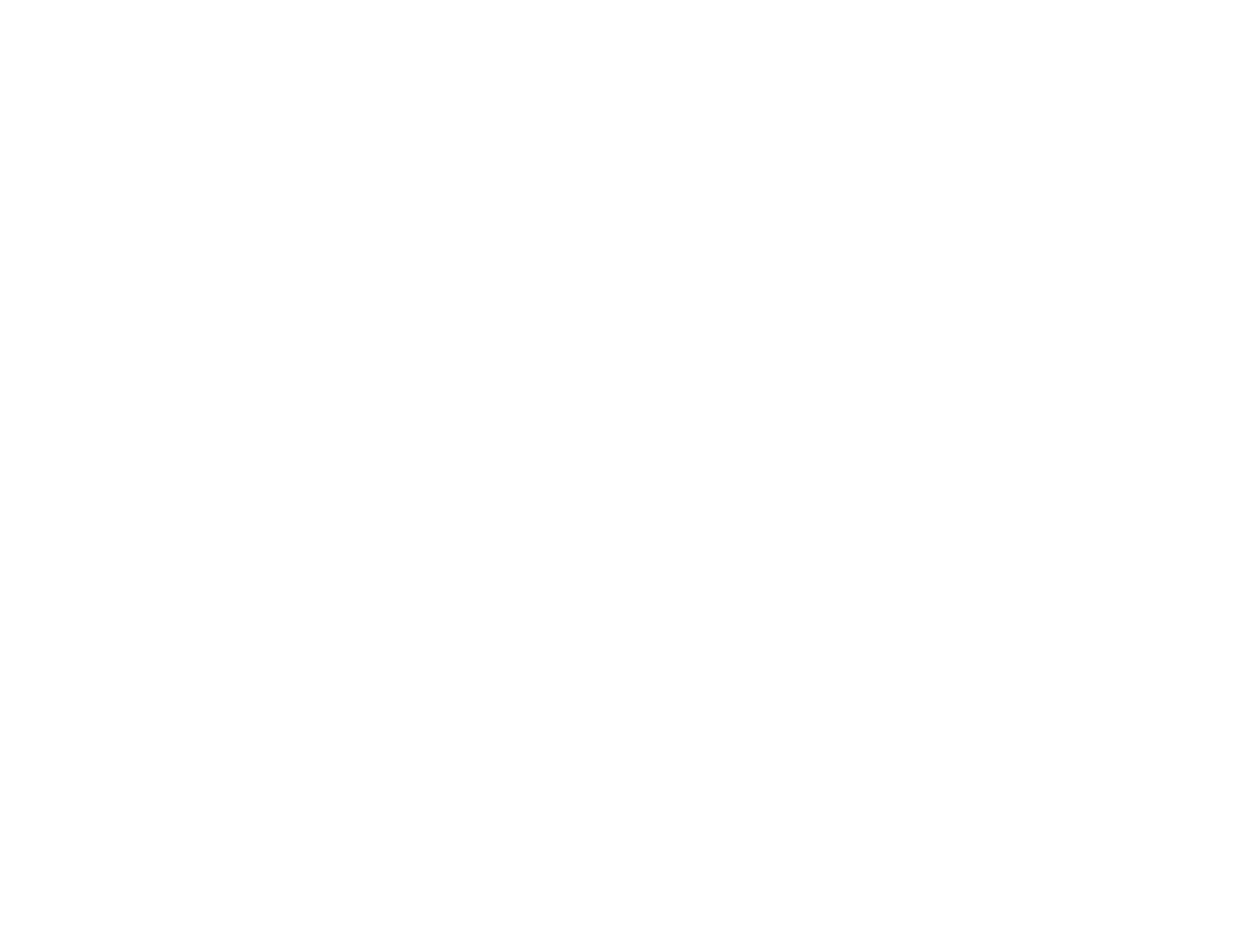
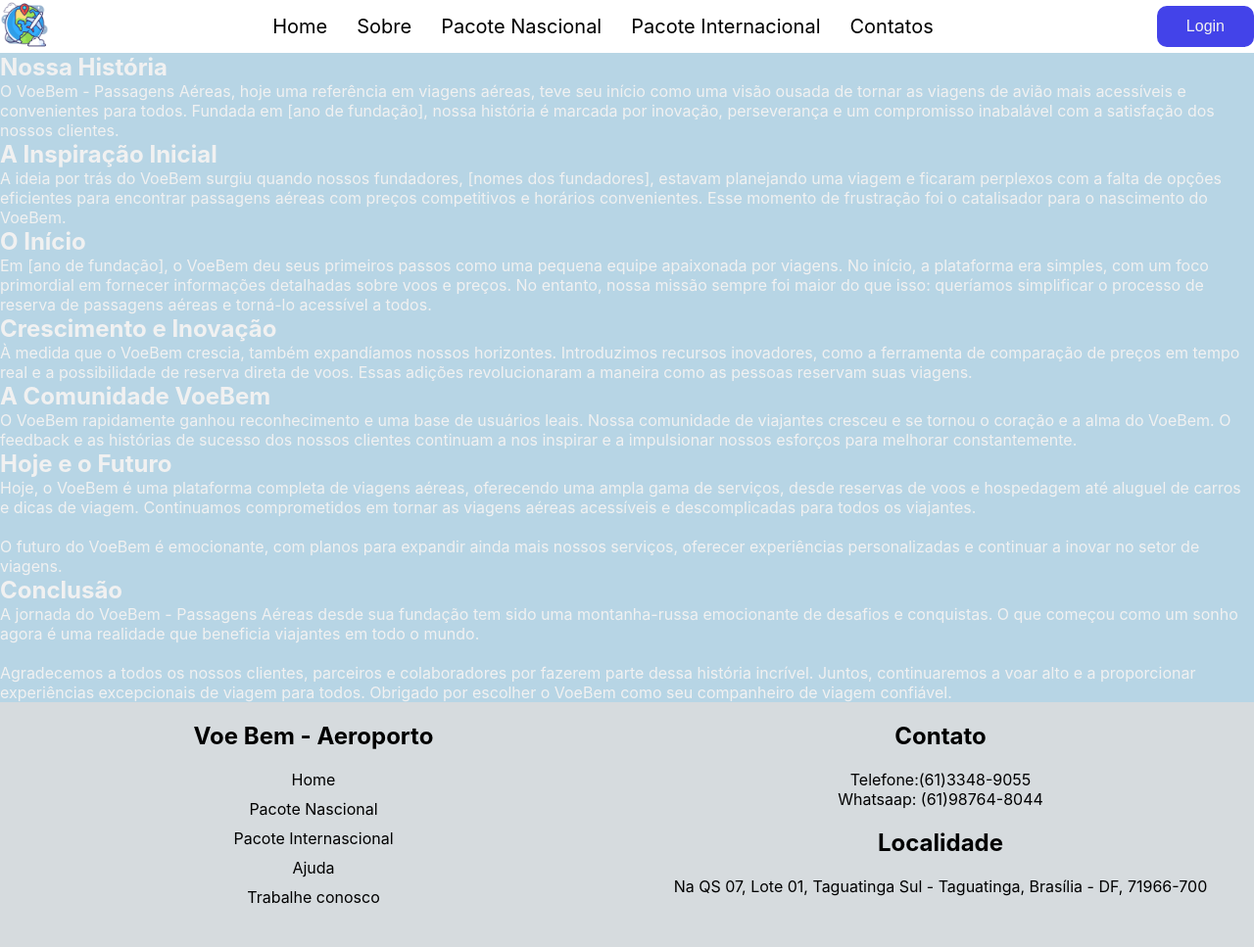
Before and after one commit to izabelle20/VoeBemPassagensAereas, a plain HTML site: page sobre.html in a window 1280 px wide. Shown: the whole page at 98% size. Before the commit the page ends 800 px from the top, so only its background shows below. Drawn offline with Linux system fonts and the light colour scheme.

Commit message:
Add files via upload

```diff
--- a/CSS/index.css
+++ b/CSS/index.css
@@ -84,7 +84,7 @@ main {
   background-image: url(../img/fundo.jpg);
   background-repeat: no-repeat;
   background-size: cover;
-  padding-top: 200px;
+  padding: 100px;
 }
 
 .top-main {
--- /dev/null
+++ b/CSS/sobre.css
@@ -0,0 +1,30 @@
+body {
+    font-family: Arial, sans-serif;
+    margin: 0;
+    padding: 0;
+    background-color: #f5f5f5;
+}
+
+header {
+    background-color: #333;
+    color: #fff;
+    text-align: center;
+    padding: 20px 0;
+}
+
+h1 {
+    font-size: 36px;
+}
+
+.container-historia {
+    max-width: 800px;
+    margin: 20px auto;
+    padding: 20px;
+    background-color: #fff;
+    box-shadow: 0 0 10px rgba(0, 0, 0, 0.1);
+}
+
+p {
+    font-size: 18px;
+    line-height: 1.6;
+}
--- a/nacional.html
+++ b/nacional.html
@@ -6,7 +6,7 @@
     <meta http-equiv="X-UA-Compatible" content="IE=edge">
     <meta name="viewport" content="width=device-width, initial-scale=1.0">
     <title>Voe Bem - Passagens Aeréas</title>
-    <link rel="stylesheet" href="CSS/index.css">
+    <link rel="stylesheet" href="CSS/nacional.css">
     <link rel="shortcut icon" href="img/icone.png" type="image/x-icon">
 </head>
 
@@ -56,7 +56,7 @@
                     </div>
                     <div class="blog-text">
                         <span>Ida e Volta / R$ 1.221n</span>
-                        <a href="#" class="blog-title">Quer viajar de ferias com a sua familia, vem para Natal ]</a>
+                        <a href="#" class="blog-title">Quer viajar de ferias com a sua familia, vem para Natal</a>
                         <p>Natal é a capital do estado de Rio Grande do Norte, na extremidade nordeste do Brasil. </p>
                         <a href="carrinho_de_compras_nacional.html">Reservar Agora</a>
                     </div>
--- a/sobre.html
+++ b/sobre.html
@@ -0,0 +1,143 @@
+<!DOCTYPE html>
+<html lang="pt-BR">
+
+<head>
+    <meta charset="UTF-8">
+    <meta http-equiv="X-UA-Compatible" content="IE=edge">
+    <meta name="viewport" content="width=device-width, initial-scale=1.0">
+    <title>Voe Bem - Passagens Aeréas</title>
+    <link rel="stylesheet" href="CSS/pagamento.css">
+    <link rel="shortcut icon" href="img/icone.png" type="image/x-icon">
+</head>
+
+<body>
+    <div class="container">
+        <header>
+            <div class="logo">
+                <img src="img/icone.png" alt="">
+            </div>
+
+            <div class="menu">
+                <ul>
+                  <li>
+                    <a href="index.html">Home</a>
+                  </li>
+                  <li>
+                    <a href="sobre.html ">Sobre</a>
+                  </li>
+                  <li>
+                    <a href="nacional.html">Pacote Nascional</a>
+                  </li>
+                  <li>
+                    <a href="internacional.html">Pacote Internacional</a>
+                  </li>
+                  <li>
+                    <a href="contatos.html">Contatos</a>
+                  </li>
+                </ul>
+              </div>
+
+            <div class="button">
+                <button>
+                    <a href="login.html">Login</a>
+                </button>
+            </div>
+        </header>
+
+    <div class="container-historia">
+        <h2>Nossa História</h2>
+        <p>O VoeBem - Passagens Aéreas, hoje uma referência em viagens aéreas, teve seu início como uma visão ousada de
+            tornar as viagens de avião mais acessíveis e convenientes para todos. Fundada em [ano de fundação], nossa
+            história é marcada por inovação, perseverança e um compromisso inabalável com a satisfação dos nossos
+            clientes.</p>
+
+        <h2>A Inspiração Inicial</h2>
+        <p>A ideia por trás do VoeBem surgiu quando nossos fundadores, [nomes dos fundadores], estavam planejando uma
+            viagem e ficaram perplexos com a falta de opções eficientes para encontrar passagens aéreas com preços
+            competitivos e horários convenientes. Esse momento de frustração foi o catalisador para o nascimento do
+            VoeBem.</p>
+
+        <h2>O Início</h2>
+        <p>Em [ano de fundação], o VoeBem deu seus primeiros passos     como uma pequena equipe apaixonada por viagens. No
+            início, a plataforma era simples, com um foco primordial em fornecer informações detalhadas sobre voos e
+            preços. No entanto, nossa missão sempre foi maior do que isso: queríamos simplificar o processo de reserva
+            de passagens aéreas e torná-lo acessível a todos.</p>
+
+        <h2>Crescimento e Inovação</h2>
+
+        <p> À medida que o VoeBem crescia, também expandíamos nossos horizontes. Introduzimos recursos inovadores, como a
+        ferramenta de comparação de preços em tempo real e a possibilidade de reserva direta de voos. Essas adições
+        revolucionaram a maneira como as pessoas reservam suas viagens.</p>
+
+        <h2>A Comunidade VoeBem</h2>
+
+        <p>O VoeBem rapidamente ganhou reconhecimento e uma base de usuários leais. Nossa comunidade de viajantes cresceu e
+        se tornou o coração e a alma do VoeBem. O feedback e as histórias de sucesso dos nossos clientes continuam a nos
+        inspirar e a impulsionar nossos esforços para melhorar constantemente.</p>
+
+        <h2>Hoje e o Futuro</h2>
+
+        <p>Hoje, o VoeBem é uma plataforma completa de viagens aéreas, oferecendo uma ampla gama de serviços, desde
+        reservas de voos e hospedagem até aluguel de carros e dicas de viagem. Continuamos comprometidos em tornar as
+        viagens aéreas acessíveis e descomplicadas para todos os viajantes. <br><br>
+
+        O futuro do VoeBem é emocionante, com planos para expandir ainda mais nossos serviços, oferecer experiências
+        personalizadas e continuar a inovar no setor de viagens.</p>
+
+        <h2>Conclusão</h2>
+
+        <p>A jornada do VoeBem - Passagens Aéreas desde sua fundação tem sido uma montanha-russa emocionante de desafios e
+        conquistas. O que começou como um sonho agora é uma realidade que beneficia viajantes em todo o mundo. <br><br>
+
+        Agradecemos a todos os nossos clientes, parceiros e colaboradores por fazerem parte dessa história incrível.
+        Juntos, continuaremos a voar alto e a proporcionar experiências excepcionais de viagem para todos. Obrigado por
+        escolher o VoeBem como seu companheiro de viagem confiável.</p>
+    </div>
+<!--Rodape-->
+<footer>
+    <div class="boxs">
+        <h2>Voe Bem - Aeroporto</h2>
+        <ul>
+            <li>
+                <a href="#">Home</a>
+            </li>
+            <li>
+                <a href="#">Pacote Nascional</a>
+            </li>
+            <li>
+                <a href="#">Pacote Internascional</a>
+            </li>
+
+            <li>
+                <a href="#">Ajuda</a>
+            </li>
+
+            <li>
+                <a href="#">Trabalhe conosco</a>
+            </li>
+        </ul>
+    </div>
+
+    <div class="boxs">
+        <h2>Contato</h2>
+        <div class="content">
+            <p>
+                Telefone:(61)3348-9055
+            </p>
+            <p>
+                Whatsaap: (61)98764-8044
+            </p>
+        </div>
+        <br>
+        <h2>Localidade</h2>
+        <div class="content">
+            <p>
+                Na QS 07, Lote 01, Taguatinga Sul - Taguatinga, Brasília - DF, 71966-700
+            </p>
+        </div>
+    </div>
+</footer>
+
+</body>
+
+</html>
```
Also changed, not shown: cadastro.html (+1 -1 lines).
